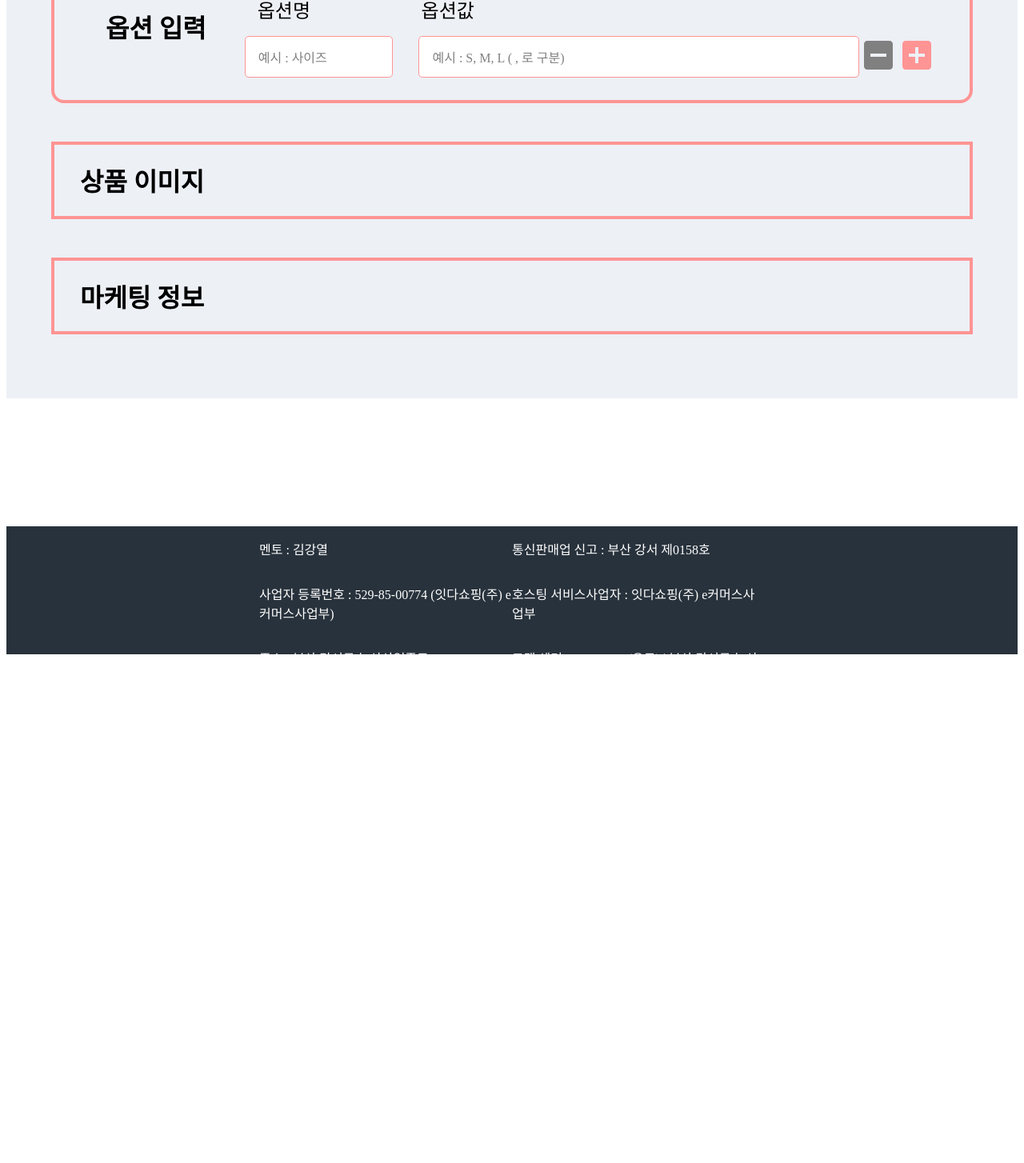
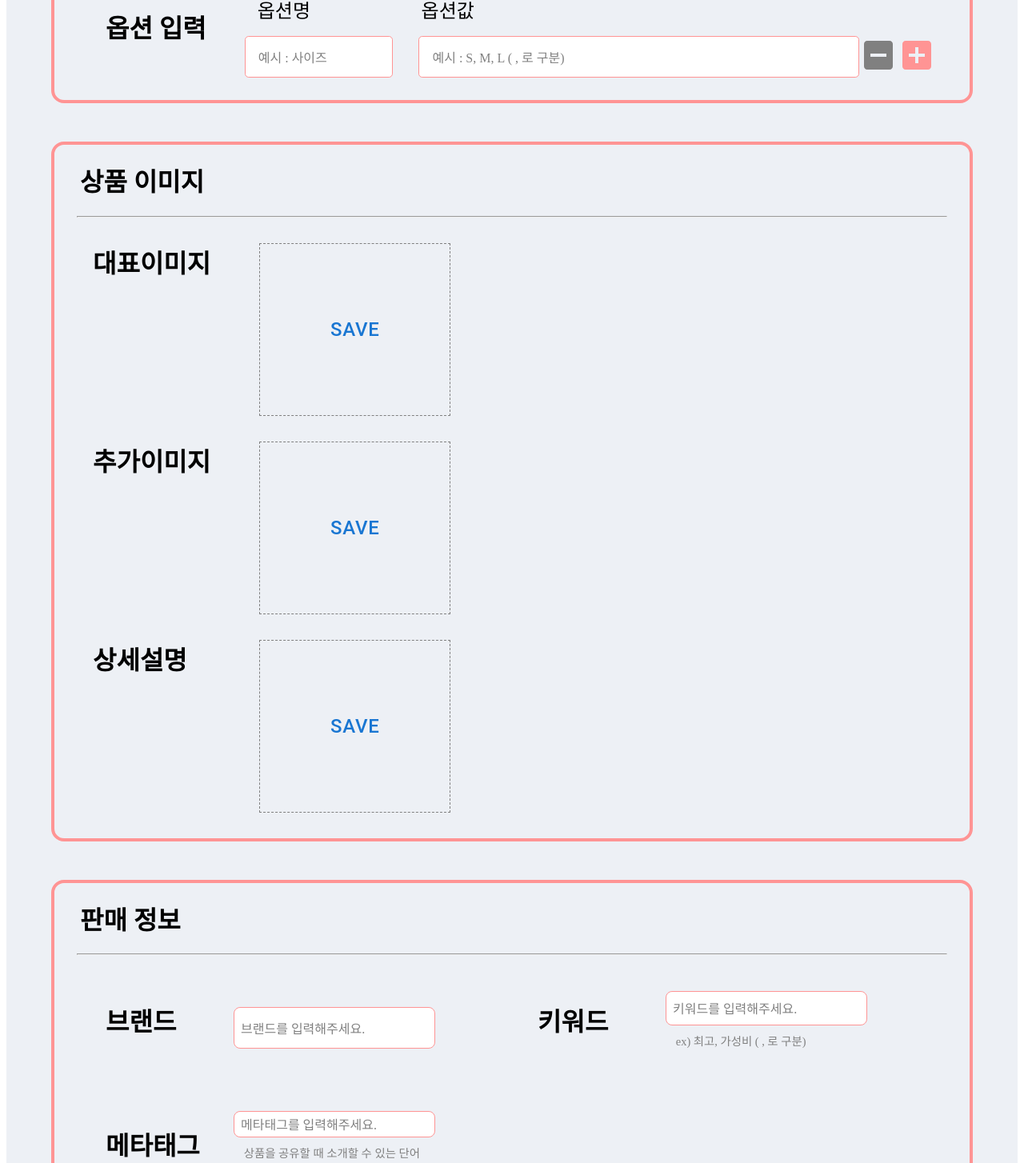
Before and after one commit to ehddn5252/AbuyZ, a Next.js app in the folder front/: page /admin/product in a window 1280 px wide. Shown: the part 1274-2728 px from the top of the page at 80% size. Before the commit the page ends 2148 px from the top, so only its background shows below. Built offline with nearby package versions, Linux system fonts and the light colour scheme; a web font is replaced by a local one.

Commit message:
[S07P31E201-150]:sparkles: addProduct 구현

```diff
--- a/front/components/admin/product/AddProduct.js
+++ b/front/components/admin/product/AddProduct.js
@@ -16,14 +16,44 @@ export default function AddProduct() {
       <SaleProductOption />
       <SaleProductImage />
       <SaleProductMore />
+      <ButtonBox>
+        <CancelButton>취소</CancelButton>
+        <AddButton>등록</AddButton>
+      </ButtonBox>
     </Container>
   );
 }
 
-export const Title = styled.p`
+const Title = styled.p`
   font-size: xxx-large;
   font-weight: 1000;
   padding-top: 3rem;
   padding-bottom: 3rem;
   margin: 0;
 `;
+
+const ButtonBox = styled.div`
+  display: flex;
+  justify-content: flex-end;
+`;
+
+const CancelButton = styled.button`
+  background-color: #ffffff;
+  color: gray;
+  border: 1px solid;
+  border-radius: 0.8rem;
+  height: 3rem;
+  width: 5rem;
+  font-size: 1.3rem;
+`;
+
+const AddButton = styled.button`
+  background-color: #ff7171;
+  color: white;
+  border: 1px solid;
+  border-radius: 0.8rem;
+  margin-left: 1rem;
+  height: 3rem;
+  width: 7rem;
+  font-size: 1.5rem;
+`;
--- a/front/components/admin/product/SaleProductCategory.js
+++ b/front/components/admin/product/SaleProductCategory.js
@@ -11,13 +11,13 @@ export default function SaleProductCategory() {
   // 소분류
   const [smallCategory, setSmallCategory] = useState("");
 
-  // 대분류 셀렉트 하면
+  // 대분류 셀렉트 했을 때
   const handleChange = (event) => {
     setSmallCategory("");
     setBigCategory(event.target.value);
   };
 
-  // 소분류 셀렉트 하면
+  // 소분류 셀렉트 했을 때
   const smallHandleChange = (event) => {
     setSmallCategory(event.target.value);
   };
--- a/front/components/admin/product/SaleProductImage.js
+++ b/front/components/admin/product/SaleProductImage.js
@@ -1,16 +1,47 @@
 import React from "react";
 import styled from "styled-components";
+import { ContainerBox } from "./SaleProductCategory";
+import Box from "@mui/material/Box";
+import Button from "@mui/material/Button";
 
 export default function SaleProductImage() {
   return (
-    <OptionContainer>
-      <h1>상품 이미지</h1>
-    </OptionContainer>
+    <ContainerBox>
+      <h1 style={{ paddingLeft: "2rem" }}>상품 이미지</h1>
+      <hr style={{ background: "#ff9494", width: "95%" }}></hr>
+      <ImageBox>
+        <Title>대표이미지</Title>
+        <Box component="span" sx={{ p: "5rem", border: "1px dashed grey" }}>
+          <Button sx={{ fontSize: "1.5rem" }}>Save</Button>
+        </Box>
+      </ImageBox>
+      <ImageBox>
+        <Title>추가이미지</Title>
+        <Box component="span" sx={{ p: "5rem", border: "1px dashed grey" }}>
+          <Button sx={{ fontSize: "1.5rem" }}>Save</Button>
+        </Box>
+      </ImageBox>
+      <ImageBox>
+        <Title>상세설명</Title>
+        <Box component="span" sx={{ p: "5rem", border: "1px dashed grey" }}>
+          <Button sx={{ fontSize: "1.5rem" }}>Save</Button>
+        </Box>
+      </ImageBox>
+    </ContainerBox>
   );
 }
 
-const OptionContainer = styled.div`
-  border: 0.3rem solid #ff9494;
-  padding-left: 2rem;
-  margin-bottom: 3rem;
+const ImageBox = styled.div`
+  display: flex;
+  padding-left: 3rem;
+  margin-top: 2rem;
+  align-items: flex-start;
 `;
+
+const Title = styled.p`
+  font-size: 2rem;
+  font-weight: 800;
+  margin-right: 3rem;
+  margin-top: 0;
+  width: 10rem;
+`;
--- a/front/components/admin/product/SaleProductInfo.js
+++ b/front/components/admin/product/SaleProductInfo.js
@@ -84,7 +84,7 @@ export default function SaleProductInfo() {
         <InfoBox>
           <TitleBox>
             <Title>할인</Title>
-            <div>(%)</div>
+            <p style={{ margin: 0 }}>(%)</p>
           </TitleBox>
           <InputContainer>
             <Input
@@ -102,7 +102,7 @@ export default function SaleProductInfo() {
         <InfoBox>
           <TitleBox>
             <Title>판매가</Title>
-            <div>(원)</div>
+            <p style={{ margin: 0 }}>(원)</p>
           </TitleBox>
           <InputContainer>
             <Input
@@ -117,7 +117,7 @@ export default function SaleProductInfo() {
         <InfoBox>
           <TitleBox>
             <Title>배송비</Title>
-            <div>(원)</div>
+            <p style={{ margin: 0 }}>(원)</p>
           </TitleBox>
           <InputContainer>
             <Input
@@ -153,6 +153,7 @@ const TitleBox = styled.div`
   display: flex;
   align-items: flex-end;
   margin-right: 2rem;
+  width: 7rem;
 `;
 
 const Title = styled.div`
@@ -184,6 +185,6 @@ const Input = styled.input`
 const Description = styled.div`
   font-size: 0.9rem;
   padding-top: 0.5rem;
-  padding-left: 1rem;
+  padding-left: 0.8rem;
   color: gray;
 `;
--- a/front/components/admin/product/SaleProductMore.js
+++ b/front/components/admin/product/SaleProductMore.js
@@ -1,16 +1,158 @@
-import React from "react";
+import React, { useState } from "react";
 import styled from "styled-components";
+import { ContainerBox } from "./SaleProductCategory";
 
 export default function SaleProductMore() {
+  // 브랜드
+  const [brand, setBrand] = useState("");
+  const [brandPlaceholder, setBrandPlaceholder] =
+    useState("브랜드를 입력해주세요.");
+  // 키워드
+  const [keyWord, setKeyWord] = useState("");
+  const [keyWordPlaceholder, setKeyWordPlaceholder] =
+    useState("키워드를 입력해주세요.");
+  // 메타태그
+  const [metaTag, setMetaTag] = useState("");
+  const [metaTagPlaceholder, setMetaTagPlaceholder] =
+    useState("메타태그를 입력해주세요.");
+
+  // 브랜드
+  const brandChange = (event) => {
+    setBrand(event.target.value);
+  };
+  const brandFocus = () => {
+    setBrandPlaceholder("");
+  };
+  const brandBlur = () => {
+    setBrandPlaceholder("브랜드를 입력해주세요.");
+  };
+  // 키워드
+  const keyWordChange = (event) => {
+    setKeyWord(event.target.value);
+  };
+  const keyWordFocus = () => {
+    setKeyWordPlaceholder("");
+  };
+  const keyWordBlur = () => {
+    setKeyWordPlaceholder("키워드를 입력해주세요.");
+  };
+  // 메타태그
+  const metaTagChange = (event) => {
+    setMetaTag(event.target.value);
+  };
+  const metaTagFocus = () => {
+    setMetaTagPlaceholder("");
+  };
+  const metaTagBlur = () => {
+    setMetaTagPlaceholder("메타태그를 입력해주세요.");
+  };
+
   return (
-    <MarketingContainer>
-      <h1>마케팅 정보</h1>
-    </MarketingContainer>
+    <ContainerBox>
+      <h1 style={{ paddingLeft: "2rem" }}>판매 정보</h1>
+      <hr style={{ background: "#ff9494", width: "95%" }}></hr>
+      {/* 브랜드, 키워드 */}
+      <SalesInfoBox>
+        <InfoBox>
+          <TitleBox>
+            <Title>브랜드</Title>
+          </TitleBox>
+          <InputContainer>
+            <Input
+              placeholder={brandPlaceholder}
+              onChange={brandChange}
+              onFocus={brandFocus}
+              onBlur={brandBlur}
+              style={{ height: "3rem" }}
+            />
+          </InputContainer>
+        </InfoBox>
+        <InfoBox>
+          <TitleBox>
+            <Title>키워드</Title>
+          </TitleBox>
+          <InputContainer>
+            <Input
+              placeholder={keyWordPlaceholder}
+              onChange={keyWordChange}
+              onFocus={keyWordFocus}
+              onBlur={keyWordBlur}
+            />
+            <Description>ex) 최고, 가성비 ( , 로 구분)</Description>
+          </InputContainer>
+        </InfoBox>
+      </SalesInfoBox>
+      {/* 메타태그 */}
+      <SalesInfoBox>
+        <InfoBox>
+          <TitleBox>
+            <Title>메타태그</Title>
+          </TitleBox>
+          <InputContainer>
+            <Input
+              placeholder={metaTagPlaceholder}
+              onChange={metaTagChange}
+              onFocus={metaTagFocus}
+              onBlur={metaTagBlur}
+            />
+            <Description>
+              상품을 공유할 때 소개할 수 있는 단어 <br /> ex) 사과, 청바지 ( ,
+              로 구분)
+            </Description>
+          </InputContainer>
+        </InfoBox>
+      </SalesInfoBox>
+    </ContainerBox>
   );
 }
 
-const MarketingContainer = styled.div`
-  border: 0.3rem solid #ff9494;
-  padding-left: 2rem;
-  margin-bottom: 3rem;
+const SalesInfoBox = styled.div`
+  display: flex;
+  margin-left: 4rem;
 `;
+
+const InfoBox = styled.div`
+  display: flex;
+  width: 100%;
+  align-items: center;
+`;
+
+const TitleBox = styled.div`
+  display: flex;
+  align-items: flex-end;
+  margin-right: 2rem;
+`;
+
+const Title = styled.div`
+  font-size: 2rem;
+  font-weight: 800;
+  width: 8rem;
+`;
+
+const InputContainer = styled.div`
+  display: flex;
+  flex-direction: column;
+  justify-content: flex-end;
+  height: 50%;
+`;
+
+const Input = styled.input`
+  border: 0.1rem solid #ff9494;
+  border-radius: 0.5rem;
+  width: 15rem;
+  height: 7rem;
+  padding-left: 0.5rem;
+  font-size: 1.3rem;
+
+  &::placeholder {
+    color: gray;
+    font-size: 1rem;
+  }
+`;
+
+const Description = styled.div`
+  font-size: 0.9rem;
+  padding-top: 0.5rem;
+  padding-left: 0.8rem;
+  color: gray;
+`;
```
